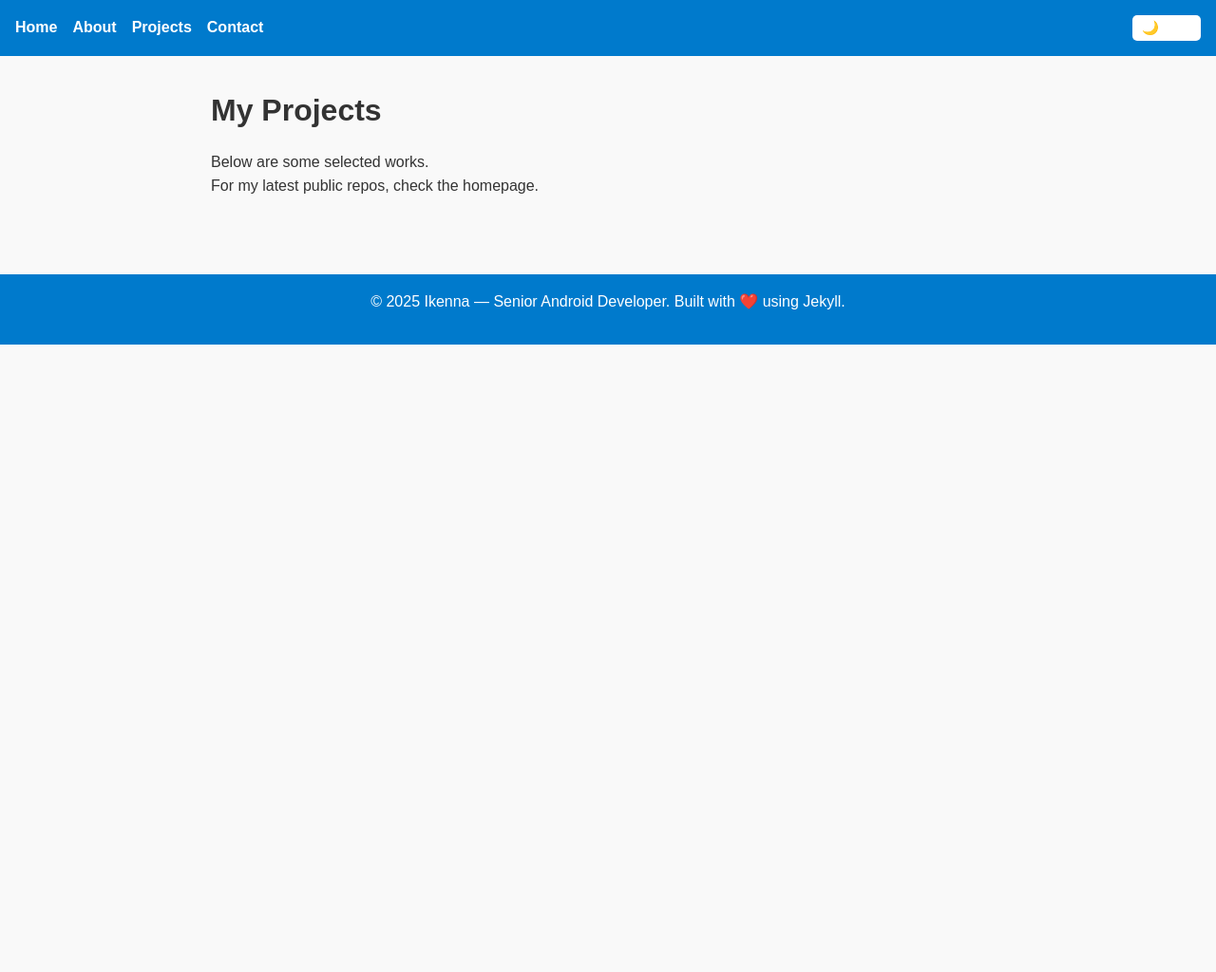
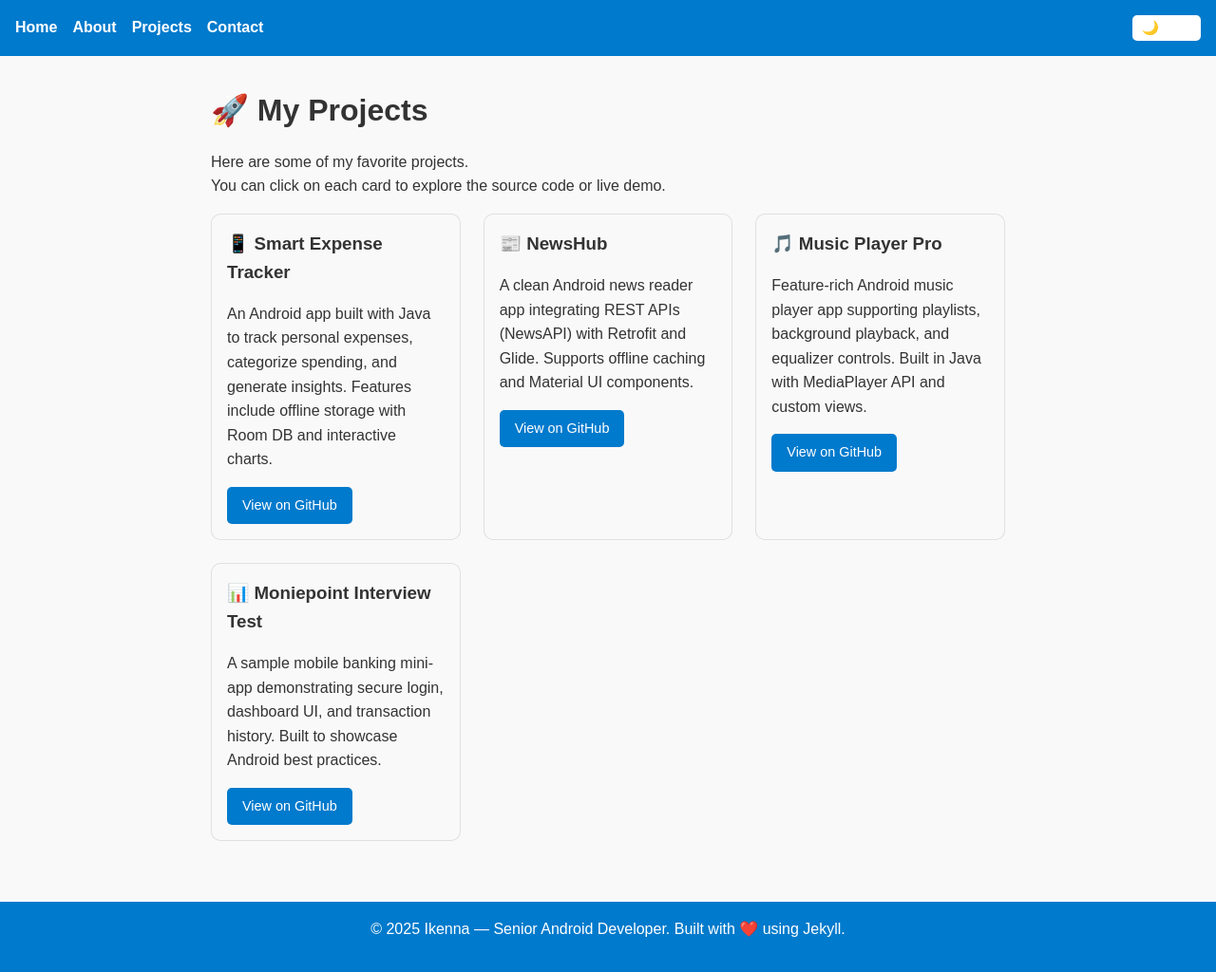
Before and after one commit to Andy112/ikenna-portfolio, a Jekyll site: the page built from projects.md, in a window 1280 px wide. Shown: the whole page at 95% size. Built offline with Jekyll 4.4.1, drawn with Linux system fonts in a browser that asks for light colours; before the commit the page ends 900 px from its top, so only the background shows below that.

Commit message:
Update projects.md

```diff
--- a/projects.md
+++ b/projects.md
@@ -3,13 +3,43 @@ layout: default
 title: Projects
 ---
 
-# My Projects
+# 🚀 My Projects
 
-Below are some selected works.
-For my latest public repos, check the homepage.
+Here are some of my favorite projects.
+You can click on each card to explore the source code or live demo.
 
-{% for project in site.projects %}
-## [{{ project.title }}]({{ project.url | relative_url }})
-{{ project.description }}
+<div class="projects-grid">
 
-{% endfor %}
+  <!-- Project 1 -->
+  <div class="project-card">
+    <h3>📱 Smart Expense Tracker</h3>
+    <p>An Android app built with Java to track personal expenses, categorize spending, and generate insights.
+    Features include offline storage with Room DB and interactive charts.</p>
+    <a class="btn" href="https://github.com/YourUsername/smart-expense-tracker" target="_blank">View on GitHub</a>
+  </div>
+
+  <!-- Project 2 -->
+  <div class="project-card">
+    <h3>📰 NewsHub</h3>
+    <p>A clean Android news reader app integrating REST APIs (NewsAPI) with Retrofit and Glide.
+    Supports offline caching and Material UI components.</p>
+    <a class="btn" href="https://github.com/YourUsername/newshub" target="_blank">View on GitHub</a>
+  </div>
+
+  <!-- Project 3 -->
+  <div class="project-card">
+    <h3>🎵 Music Player Pro</h3>
+    <p>Feature-rich Android music player app supporting playlists, background playback, and equalizer controls.
+    Built in Java with MediaPlayer API and custom views.</p>
+    <a class="btn" href="https://github.com/YourUsername/music-player-pro" target="_blank">View on GitHub</a>
+  </div>
+
+  <!-- Project 4 -->
+  <div class="project-card">
+    <h3>📊 Moniepoint Interview Test</h3>
+    <p>A sample mobile banking mini-app demonstrating secure login, dashboard UI, and transaction history.
+    Built to showcase Android best practices.</p>
+    <a class="btn" href="https://github.com/YourUsername/moniepoint-sample" target="_blank">View on GitHub</a>
+  </div>
+
+</div>
```
